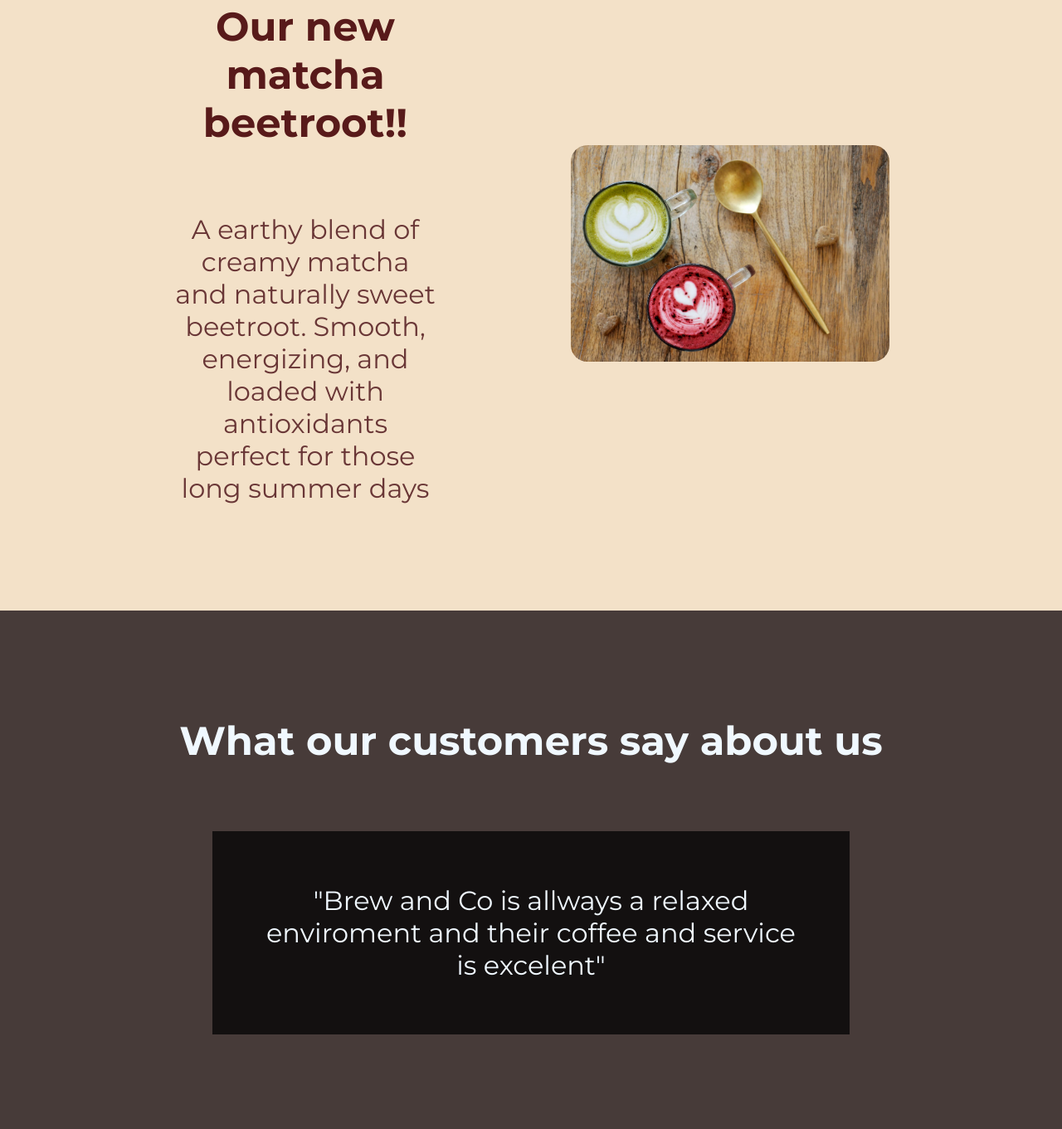
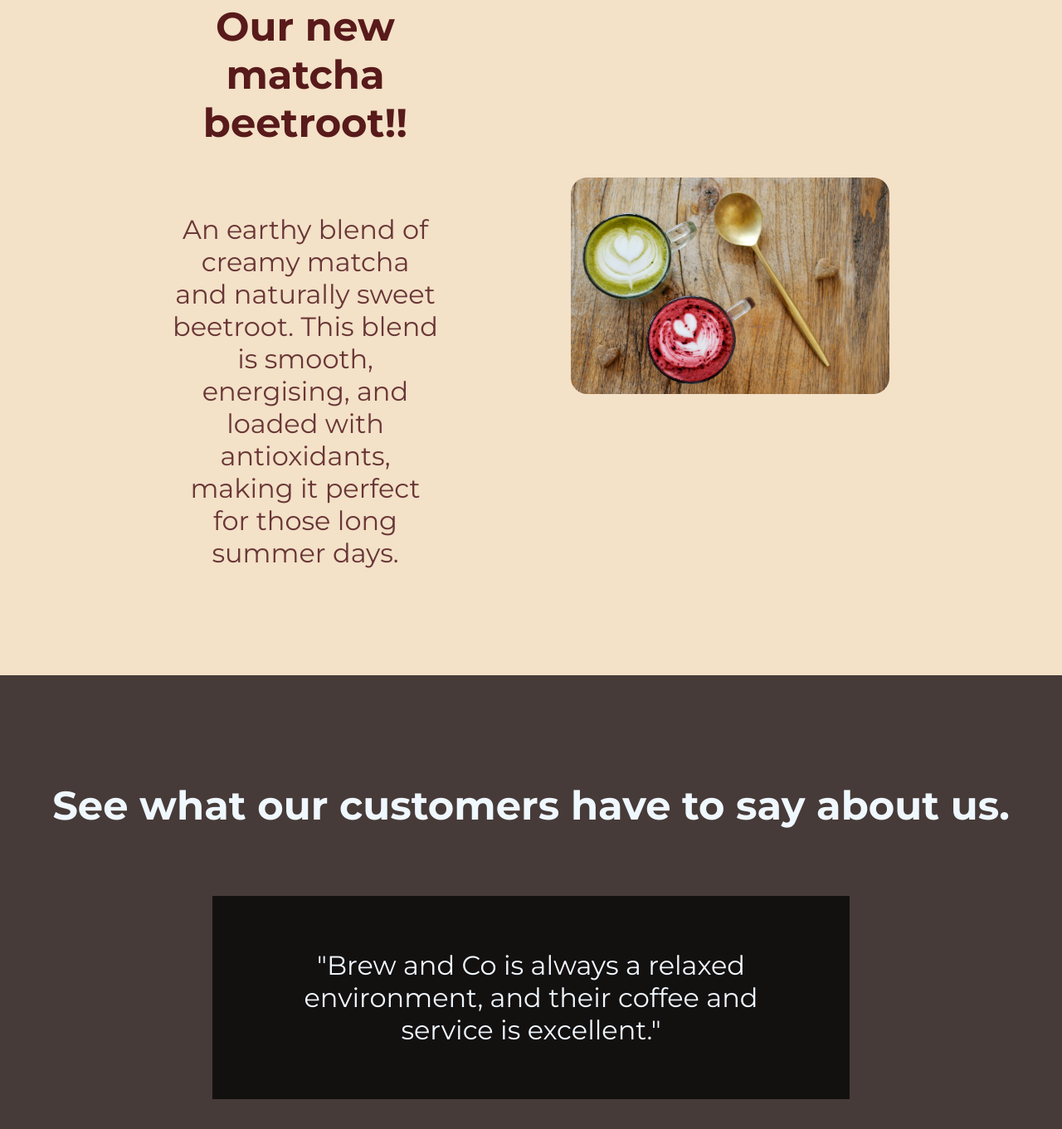
Before and after one commit to Izalius/coffeestorewebsiteproject, a plain HTML site: page index.html in a window 1280 px wide. Shown: the part 839-2200 px from the top of the page at 83% size. Drawn offline with Linux system fonts and the light colour scheme.

Commit message:
Add files via upload

```diff
--- a/index.html
+++ b/index.html
@@ -36,7 +36,7 @@
         <div class="section1">
             <div class="textbox1">
                 <h1 class="section1-header">Our new matcha beetroot!!</h1>
-                <p class="section1-text">A earthy blend of creamy matcha and naturally sweet beetroot. Smooth, energizing, and loaded with antioxidants perfect for those long summer days</p>
+                <p class="section1-text">An earthy blend of creamy matcha and naturally sweet beetroot. This blend is smooth, energising, and loaded with antioxidants, making it perfect for those long summer days.</p>
             </div>
             <div></div>
             <img src="Coffee Shop/Images/matcha_beetroot.jpeg" alt="2 glasses of beetroot matcha with a spoon" class="section1-image">
@@ -46,9 +46,9 @@
 
 
         <div class="section2">
-            <h1 class="section2-header-text">What our customers say about us</h1>
+            <h1 class="section2-header-text">See what our customers have to say about us.</h1>
             <div class="textbox2">
-                <p class="section2-text">"Brew and Co is allways a relaxed enviroment and their coffee and service is excelent"</p>
+                <p class="section2-text"> "Brew and Co is always a relaxed environment, and their coffee and service is excellent."</p>
             </div>
         </div>
 
@@ -65,10 +65,10 @@
             </div>
 
             <div class="social-medialinks">
-                <a href="https://www.facebook.com/"> <img src="Coffee Shop/Images/facebook.png" alt="facebook logo" class="socials"/> </a>
-                <a href="https://www.instagram.com/"> <img src="Coffee Shop/Images/instagram.png" alt="instagram logo" class="socials"/> </a>
-                <a href="https://www.tiktok.com/en-GB/"> <img src="Coffee Shop/Images/tiktok.png" alt="tik-tok logo" class="socials"/> </a>
-                <a href="https://x.com/home"> <img src="Coffee Shop/Images/twitter.png" alt="x logo" class="socials"/> </a>
+                <a  href="https://www.facebook.com/"> <img src="Coffee Shop/Images/facebook.png" alt="facebook logo" class="socials"/> </a>
+                <a  href="https://www.instagram.com/"> <img src="Coffee Shop/Images/instagram.png" alt="instagram logo" class="socials"/> </a>
+                <a  href="https://www.tiktok.com/en-GB/"> <img src="Coffee Shop/Images/tiktok.png" alt="tik-tok logo" class="socials"/> </a>
+                <a  href="https://x.com/home"> <img src="Coffee Shop/Images/twitter.png" alt="x logo" class="socials"/> </a>
             </div>
 
     </footer>
```
